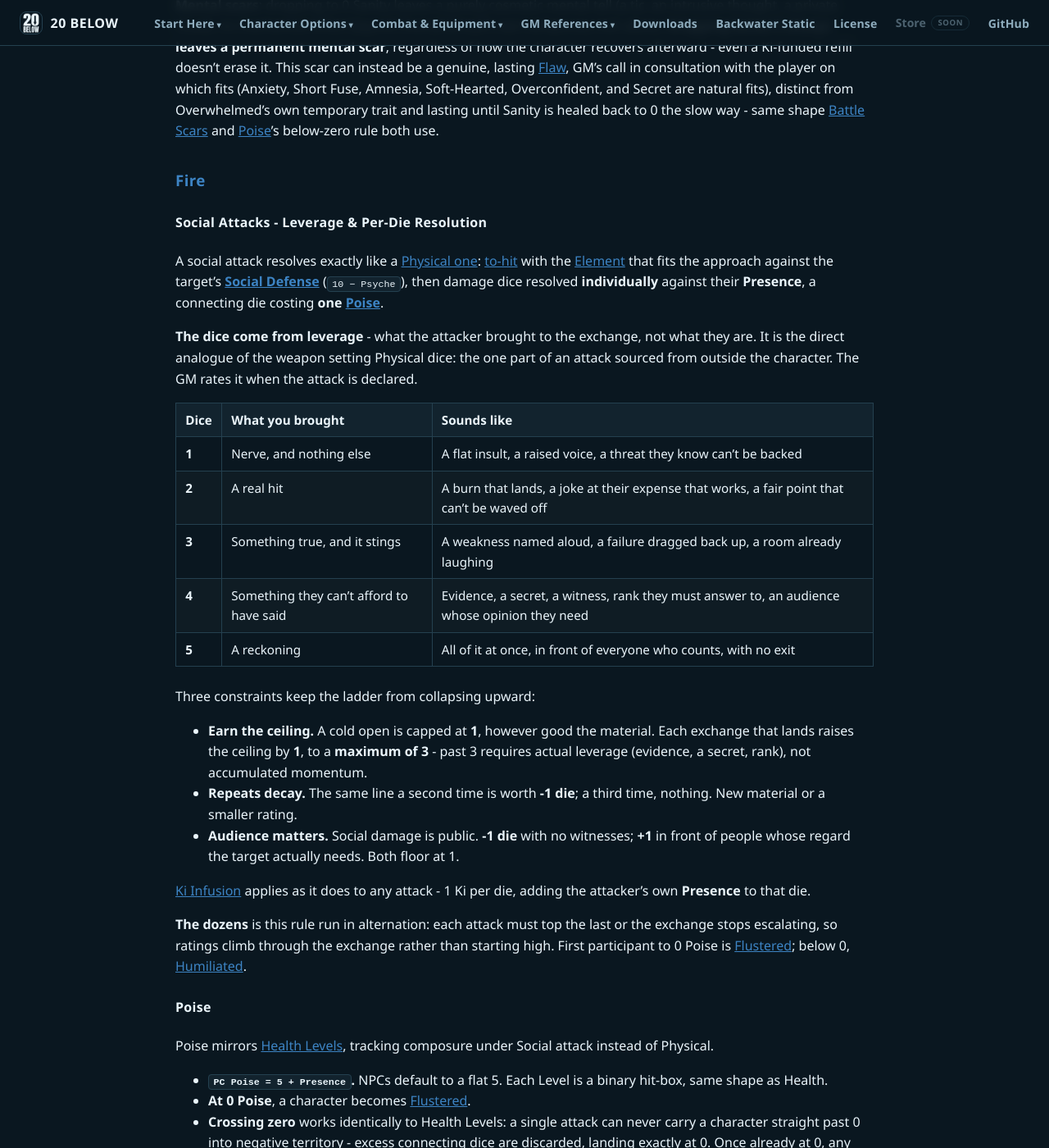
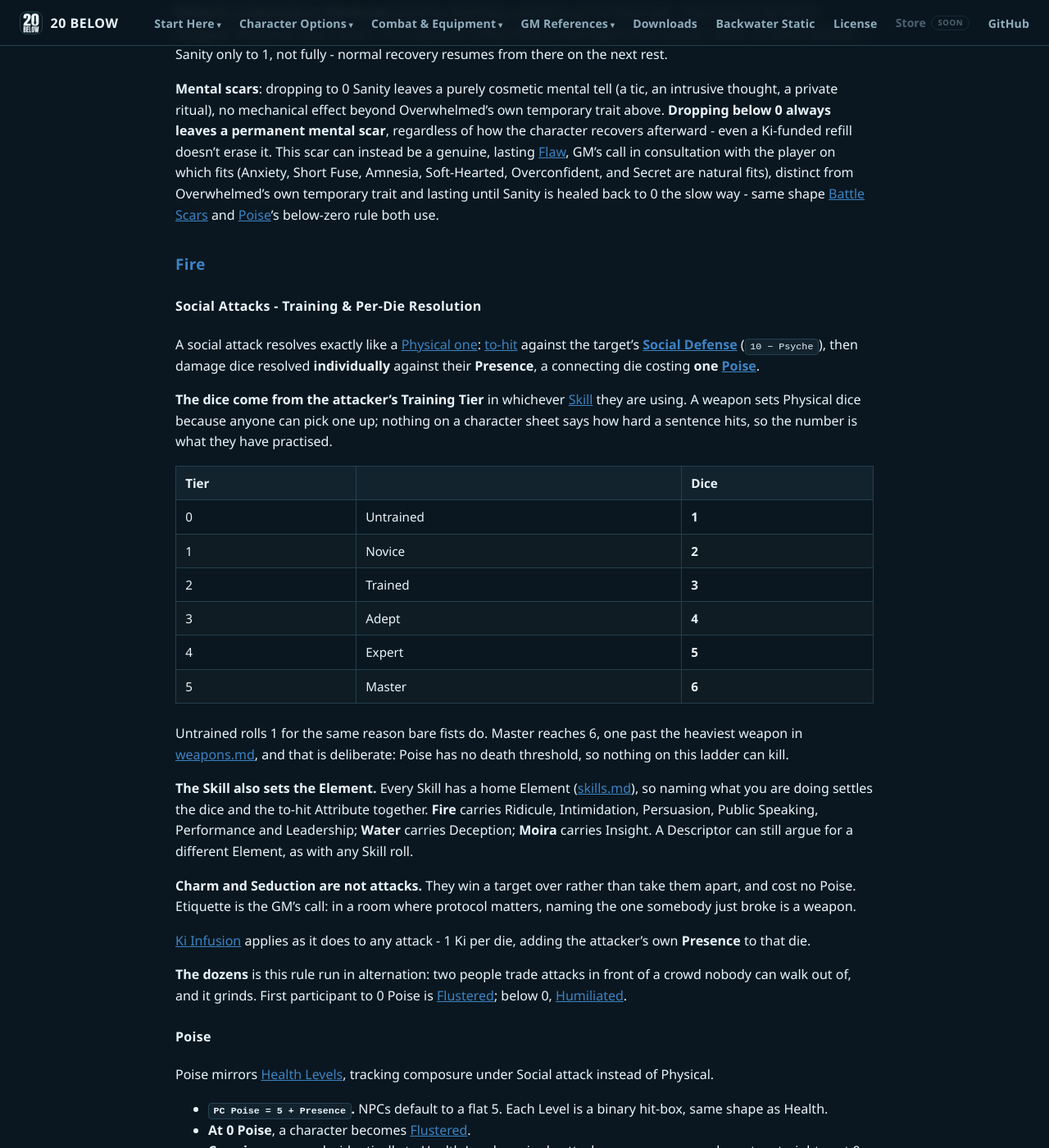
Before and after one commit to feralucce/20_Below, a Jekyll site: the page built from rules/rules.md, in a window 1280 px wide and 1400 px high, scrolled down 12022 px. Shown: the whole window at 82% size. Built offline with Jekyll 4.4.1, drawn with Linux system fonts in a browser that asks for light colours; our own code applies the rules of GitHub Pages for plain Markdown files; some of the changed text lies outside the part shown.

Commit message:
Social attacks run on Training, not on a GM rating leverage
Chapter 04 is finished and this brings rules/ into line with it.

Leverage is gone. It asked a GM to price rhetoric on a 1-to-5 ladder every
single time, and it meant a character built to talk hit exactly as hard as
one who wasn't, because the dice came from the situation rather than the
sheet. Every published system does the opposite: Hero rolls PRE, Burning
Wheel rolls Will plus skill, Exalted rolls Charisma plus Socialize. None of
them source the pool from circumstance.

Social damage dice are the attacker's Training Tier in whatever Skill they
are using, 1 at Untrained through 6 at Master. Untrained rolls 1 for the
same reason bare fists do. Master reaches 6, one past the heaviest weapon
in the book, and that is fine: Poise has no death threshold, so nothing on
this ladder can kill anybody.

The Skill also settles the Element, because every Skill already has a home
one. Saying what you are doing now answers both questions at once, which
removes a GM call rather than adding one. Fire carries Ridicule,
Intimidation, Persuasion, Public Speaking, Performance and Leadership;
Water carries Deception; Moira carries Insight. Charm and Seduction are
named as social Skills that are not attacks.

Three constraints went with the ladder they were propping up: earn the
ceiling, repeats decay, audience matters. There is no ceiling to earn now.

Also settles two recovery questions the chapter answered. Below 0 Health
Levels a Short Rest recovers nothing at all and a Full Night's Rest
recovers exactly one, so climbing out of Dying takes real nights. And Ki
now lifts Poise off the floor the way it already lifted Sanity, which
resolves a contradiction this file was carrying: one line said Poise
crawled back at 1 per rest, another said any rest restored it to 1.

A Round is 6 seconds, so a Minute is exactly ten of them rather than
approximately ten.

Co-Authored-By: Claude Opus 5 <noreply@anthropic.com>

```diff
--- a/rules/rules.md
+++ b/rules/rules.md
@@ -57,7 +57,7 @@ This is intentional: under the 2d10 curve, an untrained character faces poor odd
 
 ### Time Bands
 
-A standard ladder of duration used wherever a rule needs to name "how long": **Round → Minute (≈10 rounds) → Scene → Day → Month → Year**. The **Round** is the base unit - any duration described elsewhere in the rules is stated in Rounds unless a longer band is explicitly named.
+A standard ladder of duration used wherever a rule needs to name "how long": **Round → Minute → Scene → Day → Month → Year**. A **Round** is about **6 seconds**, so a Minute is exactly 10 of them. The **Round** is the base unit - any duration described elsewhere in the rules is stated in Rounds unless a longer band is explicitly named.
 
 ### Rests
 
@@ -148,14 +148,15 @@ Ki is not a Vital. The Vitals are taken from you; Ki is the pool you spend, incl
 
 ### Choosing the Attacking Element
 
-Which of Earth/Air/Fire/Water applies to a to-hit roll is set by **how the character is attempting the attack**, not by their weapon or a Skill - there are no weapon-specific attack skills. The same weapon can be used with any of the four elements depending on the approach described:
+Which Element applies to a to-hit roll is set by **how the character is attempting the attack**, not by their weapon or a Skill - there are no weapon-specific attack skills. The same weapon can be used with any of the four elements depending on the approach described:
 
 - **Earth - Force.** Overpowering the target through raw physical strength - *"I put my entire weight behind the blow and smash through his guard."*
 - **Air - Precision.** Succeeding through speed, timing, or exploiting an opening - *"I wait for him to move his guard, then thrust through the opening."*
 - **Fire - Intensity.** Overwhelming through aggression and ferocity - *"I charge him screaming and attack relentlessly, trying to force him back."*
 - **Water - Adaptation.** Responding to the opponent and turning their action back on them - *"I let his attack pass, redirect his momentum, and strike when he overextends."*
+- **Moira - Fate.** The opening that was always going to be there, taken - *"I say the thing he has been afraid somebody would notice."* **Social and Mental attacks only.**
 
-All four examples above use the same sword - the weapon never determines the element. **Moira is never an attacking element**; Atropos only ever sets Defense.
+The first four examples all use the same sword - the weapon never determines the element. **Moira never governs a Physical attack**: fate does not swing a blade, and no amount of luck makes a bat hit harder. It carries a Social or Mental attack readily, because finding the one word that lands is exactly what fate is for. Atropos only ever sets Defense, whatever the attack.
 
 The player describes the attempt **before** rolling, and the GM confirms which element fits - not chosen retroactively to fish for a better number. This choice only sets which Attribute feeds the to-hit roll; it's not a second roll, doesn't change the attack's category (Physical/Social/Mental), and doesn't change what damage the weapon deals.
 
@@ -240,9 +241,9 @@ Potence (Earth's other sub-stat: raw physical power/strength - carrying capacity
 
 #### Mental Attacks - Gift-Sourced Only
 
-A Mental attack resolves exactly like a [Physical](#physical-attacks---weapon-damage--per-die-resolution) or [Social](#social-attacks---leverage--per-die-resolution) one: [to-hit](#the-passive-wall-triad---soak-presence-psyche) with the fitting **[Mental Defense](#defense-derived-stat)** (`10 − Presence`) using the fitting [Element](#choosing-the-attacking-element), then dice resolved **individually** against their **Psyche**, a connecting die costing **one [Sanity](#sanity)**. [Ki Infusion](#ki-infusion) adds the attacker's own Psyche, 1 Ki per die.
+A Mental attack resolves exactly like a [Physical](#physical-attacks---weapon-damage--per-die-resolution) or [Social](#social-attacks---training--per-die-resolution) one: [to-hit](#the-passive-wall-triad---soak-presence-psyche) with the fitting **[Mental Defense](#defense-derived-stat)** (`10 − Presence`) using the fitting [Element](#choosing-the-attacking-element), then dice resolved **individually** against their **Psyche**, a connecting die costing **one [Sanity](#sanity)**. [Ki Infusion](#ki-infusion) adds the attacker's own Psyche, 1 Ki per die.
 
-**There is no baseline dice source, and this is deliberate.** A weapon gives Physical dice and [leverage](#social-attacks---leverage--per-die-resolution) gives Social dice; nothing gives an ordinary character Mental dice. The pool has to come from one of:
+**There is no baseline dice source, and this is deliberate.** A weapon gives Physical dice and a [Training Tier](#social-attacks---training--per-die-resolution) gives Social dice; nothing gives an ordinary character Mental dice. The pool has to come from one of:
 
 - a **[Gift](gifts.md)** that states one - including a [Signature Move](gifts.md#signature-move) built to resolve against Psyche, since a Signature Move is a Gift;
 - a **creature's own stated pool** - see the adversary stat blocks, where a Nightmare's Cry is dice pool 6 and needs no to-hit roll at all.
@@ -266,30 +267,30 @@ Sanity mirrors Health Levels too, tracking a character's grip on their own mind
 
 ### Fire
 
-#### Social Attacks - Leverage & Per-Die Resolution
+#### Social Attacks - Training & Per-Die Resolution
 
-A social attack resolves exactly like a [Physical one](#physical-attacks---weapon-damage--per-die-resolution): [to-hit](#the-passive-wall-triad---soak-presence-psyche) with the [Element](#choosing-the-attacking-element) that fits the approach against the target's **[Social Defense](#defense-derived-stat)** (`10 − Psyche`), then damage dice resolved **individually** against their **Presence**, a connecting die costing **one [Poise](#poise)**.
+A social attack resolves exactly like a [Physical one](#physical-attacks---weapon-damage--per-die-resolution): [to-hit](#the-passive-wall-triad---soak-presence-psyche) against the target's **[Social Defense](#defense-derived-stat)** (`10 − Psyche`), then damage dice resolved **individually** against their **Presence**, a connecting die costing **one [Poise](#poise)**.
 
-**The dice come from leverage** - what the attacker brought to the exchange, not what they are. It is the direct analogue of the weapon setting Physical dice: the one part of an attack sourced from outside the character. The GM rates it when the attack is declared.
+**The dice come from the attacker's Training Tier** in whichever [Skill](skills.md#training-tiers) they are using. A weapon sets Physical dice because anyone can pick one up; nothing on a character sheet says how hard a sentence hits, so the number is what they have practised.
 
-| Dice | What you brought | Sounds like |
+| Tier | | Dice |
 |---|---|---|
-| **1** | Nerve, and nothing else | A flat insult, a raised voice, a threat they know can't be backed |
-| **2** | A real hit | A burn that lands, a joke at their expense that works, a fair point that can't be waved off |
-| **3** | Something true, and it stings | A weakness named aloud, a failure dragged back up, a room already laughing |
-| **4** | Something they can't afford to have said | Evidence, a secret, a witness, rank they must answer to, an audience whose opinion they need |
-| **5** | A reckoning | All of it at once, in front of everyone who counts, with no exit |
+| 0 | Untrained | **1** |
+| 1 | Novice | **2** |
+| 2 | Trained | **3** |
+| 3 | Adept | **4** |
+| 4 | Expert | **5** |
+| 5 | Master | **6** |
 
-Three constraints keep the ladder from collapsing upward:
+Untrained rolls 1 for the same reason bare fists do. Master reaches 6, one past the heaviest weapon in [weapons.md](weapons.md), and that is deliberate: Poise has no death threshold, so nothing on this ladder can kill.
 
-- **Earn the ceiling.** A cold open is capped at **1**, however good the material. Each exchange that lands raises the ceiling by **1**, to a **maximum of 3** - past 3 requires actual leverage (evidence, a secret, rank), not accumulated momentum.
-- **Repeats decay.** The same line a second time is worth **-1 die**; a third time, nothing. New material or a smaller rating.
-- **Audience matters.** Social damage is public. **-1 die** with no witnesses; **+1** in front of people whose regard the target actually needs. Both floor at 1.
+**The Skill also sets the Element.** Every Skill has a home Element ([skills.md](skills.md#skills-default-to-an-element)), so naming what you are doing settles the dice and the to-hit Attribute together. **Fire** carries Ridicule, Intimidation, Persuasion, Public Speaking, Performance and Leadership; **Water** carries Deception; **Moira** carries Insight. A Descriptor can still argue for a different Element, as with any Skill roll.
+
+**Charm and Seduction are not attacks.** They win a target over rather than take them apart, and cost no Poise. Etiquette is the GM's call: in a room where protocol matters, naming the one somebody just broke is a weapon.
 
 [Ki Infusion](#ki-infusion) applies as it does to any attack - 1 Ki per die, adding the attacker's own **Presence** to that die.
 
-**The dozens** is this rule run in alternation: each attack must top the last or the exchange stops escalating, so ratings climb through the exchange rather than starting high. First participant to 0 Poise is [Flustered](#flustered); below 0, [Humiliated](#humiliated).
-
+**The dozens** is this rule run in alternation: two people trade attacks in front of a crowd nobody can walk out of, and it grinds. First participant to 0 Poise is [Flustered](#flustered); below 0, [Humiliated](#humiliated).
 #### Poise
 
 Poise mirrors [Health Levels](#health-levels), tracking composure under Social attack instead of Physical.
@@ -301,7 +302,7 @@ Poise mirrors [Health Levels](#health-levels), tracking composure under Social a
 - **The negative range mirrors the positive one**, exactly as [Health Levels](#health-levels) do: a character with 8 Poise is Flustered at 0 and Humiliated from −1 down to −7. **Reaching −(full Poise) is the floor.** Poise resets to **0** - Flustered again, not restored - and the character takes **1 [Sanity](#sanity) Level**.
 - That Sanity Level **bypasses the Psyche wall entirely**; no die is rolled against it. This is not an attack on the mind, it is standing collapsing into it, and the armour for one is not the armour for the other. It can still be prevented by [Ki Spend to Preserve a Level](#ki-spend-to-preserve-a-level), the same as any other Level. **A wall of 10 is not immunity** - [Ki Infusion](#ki-infusion) cracks it like any other, it simply costs the attacker more than the point is worth.
 
-**Recovery**: Short Rest heals `Presence ÷ 2` (round up, minimum 1); Full Night's Rest heals fully. **Reduced below 0 Poise**: instead of the rates above, recover 1 Poise per Short Rest or Full Night's Rest, until back to 0.
+**Recovery**: Short Rest heals `Presence ÷ 2` (round up, minimum 1); Full Night's Rest heals fully. **At or below 0**, see the refill rule below: either rest, or 1 Ki, brings Poise back to **1**.
 
 **There is no full refill.** Ki buys a Poise Level back as it is lost, the same as Health or Sanity - see [Ki Spend to Preserve a Level](#ki-spend-to-preserve-a-level). **At or below 0, spending 1 Ki - or taking a Short Rest or Full Night's Rest - restores Poise to 1, not to full**, exactly the shape [Sanity](#sanity)'s Shattered recovery uses; normal recovery resumes from there.
 
@@ -328,7 +329,7 @@ Falling unconscious at 0 is unconditional - it happens on the way down no matter
 
 - **Short Rest**: heal Health Levels equal to your Health sub-stat divided by 2, round up, minimum 1.
 - **Full Night's Rest**: heal all lost Health Levels, back to full.
-- **Reduced below 0 Health Levels**: instead of the rates above, recover 1 Health Level per Short Rest or Full Night's Rest, until back to 0.
+- **Reduced below 0 Health Levels**: the rates above stop applying. A Short Rest recovers **nothing**. A Full Night's Rest recovers **1 Health Level**, and only one, until back to 0.
 
 #### Battle Scars
 
```
Also changed, not shown: rules/fate.md (+1 -1 lines), rules/premade-skills.md (+1 -0 lines).
